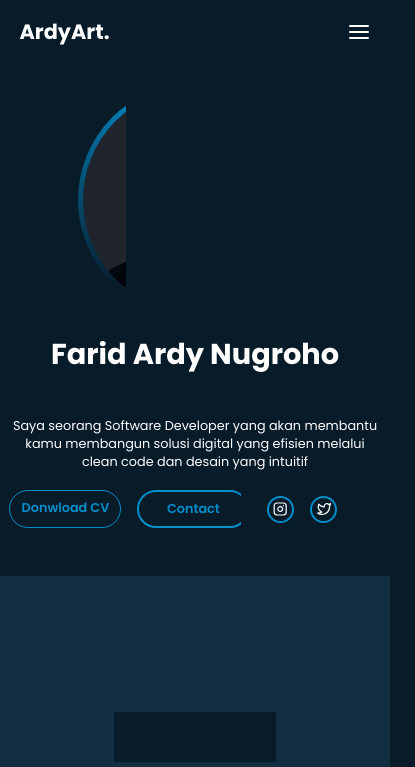
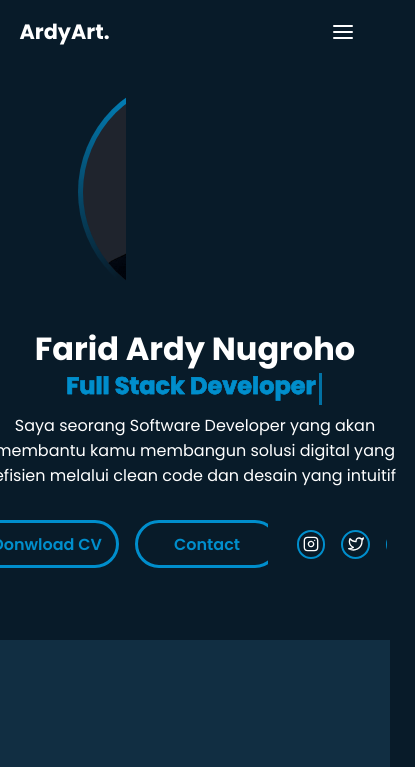
Before and after one commit to faridardynugroho-cloud/portfolio, a plain HTML site: page index.html in a window 390 px wide. Shown: the top 767 px of the page, 415 px wide, since content can reach past the window. Drawn offline with nearby package versions, Linux system fonts and the light colour scheme.

Commit message:
mengatur css dan menambahkan animasi text

```diff
--- a/index.html
+++ b/index.html
@@ -28,7 +28,9 @@
         <span class="animasi" style="--i:3;"></span>
         <div class="home-info">
             <h1>Farid Ardy Nugroho  <span class="animasi" style="--i:4;"></span></h1>
-            <h2 data-text="Full Stack Developer">Full Stack Developer</h2>
+            <div class="text-animasi">
+                <h2 data-text="Full Stack Developer">Full Stack Developer</h2>
+            </div>
             <p>Saya seorang Software Developer yang akan membantu kamu membangun solusi digital yang efisien melalui
                 clean code dan desain yang intuitif  <span class="animasi" style="--i:6;"></span></p>
             <div class="btn-home">
--- a/style.css
+++ b/style.css
@@ -50,7 +50,7 @@ html{
     margin-right: 2rem;
 }
 .navbar .links li a{
-    font-size: 1.2rem;
+    font-size: 1.4rem;
     color: white;
     transition: .5s;
     font-weight: 500;
@@ -71,39 +71,56 @@ html{
 }
 .home-info h1{
     position: relative;
-    font-size: 2.6rem;
+    font-size: 2.9rem;
     color: white;
 }
+.home-info .text-animasi{
+    position: relative;
+    width: 21rem;
+}
 
-.home-info h2 {
-    position: relative;
-    font-size: 3rem;
-    color: #008ECC;
+.home-info .text-animasi h2 {
+    font-size: 2rem;
+    color: transparent;
     -webkit-text-stroke: .5px #008ECC;
     background-image: linear-gradient(#008ECC, #008ECC);
     background-position: 0 0;
-    animation: display-text 6s linear infinite;
-    animation-delay: calc(-3s * var(--i));
-
+    background-repeat: no-repeat;
+    -webkit-background-clip: text;
+    animation: display-text 5s linear infinite;
+    animation-delay: 2s;
 }
-.home-info h2::before{
+.home-info .text-animasi h2::before{
     content: '';
     position: absolute;
     top: 0;
     left: 0;
     width: 0;
     height: 100%;
-    border-right: 2px solid #008ECC;
+    border-right: 3px solid #008ECC;
     z-index: -1;
-
+    animation: displayCursorText 5s linear infinite;
+    animation-delay: 2s;
 }
 
 @keyframes display-text{
     0%,
     10%,
     100%{
-        opacity: 0;
-    };
+        background-position: -21rem 0;
+    }
+    65%,
+    85%{
+        background-position: 0 0;
+    }
+}
+
+@keyframes displayCursorText{
+    0%,
+    10%,
+    100%{
+        width: 0;
+    }
     65%,
     78%,
     85%{
@@ -117,39 +134,19 @@ html{
 
 
 }
-.home-info h2 span::before{
-    content: attr(data-text);
-    position: absolute;
-    width: 0;
-    border-right: .2rem solid #008ECC;
-    color: #008ECC;
-    white-space: nowrap;
-    overflow: hidden;
-    animation: fill-text 4s linear infinite;
 
-}
-@keyframes fill-text{
-    10%,
-    100%{
-        width: 0;
-    }
-    70%,
-    90%{
-        width: 100%;
-    }
-}
 .home-info p{
     position: relative;
     color: white;
-    font-size: 0.9rem;
-    margin: 1rem 0 1.2rem;
+    font-size: 1.2rem;
+    margin: .5rem 0 1.2rem;
     width: 100%;
-    margin-top: -3px;
 }
 .btn-home{
     display: flex;
     align-items: center;
     gap: 1.1rem;
+    margin-top: 1.5rem;
 }
 .btn-atas{
     position: relative;
@@ -165,16 +162,18 @@ html{
     position: relative;
     display: flex;
     justify-content: center;
+    align-items: center;
     background-color: transparent;
     padding: .5rem .6rem;
     color: #008ECC;
     border-radius: 5rem;
-    border: 3px solid #008ECC;
+    border: 4px solid #008ECC;
     box-shadow: none;
     font-size: 1rem;
     font-weight: 600;
     transition: 0.5s;
-    width: 9rem;
+    width: 9.5rem;
+    height: 3rem;
 }
 .btn-cv:hover{
     background-color: #008ECC;
@@ -185,15 +184,21 @@ html{
 .btn-contact{
     position: relative;
     display: inline-block;
+    display: flex;
+    justify-content: center;
+    align-items: center;
+    background-color: transparent;
     background-color: transparent;
     padding: .5rem 2rem;
     color: #008ECC;
     border-radius: 5rem;
-    border: 3px solid #008ECC;
+    border: 4px solid #008ECC;
     box-shadow: none;
     font-size: 1rem;
     font-weight: 600;
     transition: 0.5s;
+    width: 9.5rem;
+    height: 3rem;
 }
 .btn-contact:hover{
     background-color: #008ECC;
@@ -515,6 +520,7 @@ span{
 }
 .project-content .result p{
     text-align: justify;
+    font-size: 1rem;
 }
  .github{
     position: absolute;
@@ -619,166 +625,6 @@ footer{
     }
  }
 
-@media (max-width: 576px) {
-    .navbar{
-        padding:1rem 5%;
-        width: 100%;
-    }
-    .logo{
-        font-size: 1.5rem;
-    }
-    .navbar .links{
-        display: none;
-        flex-direction: column;
-        gap: 15px;
-        position: absolute;
-        top: 4.6rem;
-        left: 0;
-        background: #081B29;
-        border-radius: .6rem;
-        width: 100%;
-        transition: .25s ease;
-
-    }
-    .navbar .links li{
-        text-align: center;
-    }
-    .navbar .links.active{
-        display: flex;
-    }
-     .links .animasi{
-        animation: showRight 1s ease forwards;
-        animation-delay: 0s;
-     }
-    .menu-nav{
-        display: flex;
-    }
-    .home{
-        flex-direction: column;
-        padding-top: 5rem;
-        gap: 1rem;
-        height: 100%;
-        width: 100%;
-    }
-    .home-info h1{
-        font-size: 1.5rem;
-        text-align: center;
-    }
-    .home-info h2{
-        font-size: 1.1rem;
-        display: flex;
-        justify-content: center;
-        padding-top: 10px;
-    }
-    .home-info p{
-        font-size: .7rem;
-        margin-top: -.10px;
-        text-align: center;
-    }
-    .btn-home{
-        justify-content: center;
-        margin-bottom: 3rem;
-    }
-    .btn-cv{
-        font-size: 0.7rem ;
-        border: .1rem solid #008ECC;
-    }
-    .btn-contact{
-        font-size: 0.7rem;
-        padding: .5rem 1.4rem;
-        border: 2px solid #008ECC;
-    }
-    .sosmed{
-        width: 1.5rem;
-        height: 1.5rem;
-    }
-    .icons{
-        width: .8rem;
-    }
-    .home-info{
-        order: 2;
-    }
-    .home-img{
-        order:1;
-    }
-    .home-img .img-box{
-        width: 60vw;
-        height: 60vw;
-    }
-    .about .heading{
-        margin-top: 4.1rem;
-        font-size: 2rem;
-    }
-    .img-about{
-        width: 10rem;
-        height: 10rem;
-    }
-    .about h3{
-        font-size: 1.2rem;
-    }
-    .about p{
-        padding: 0 1.5rem;
-        font-size: .9rem;
-        text-align: justify;
-    }
-    .skills{
-        padding-top: 5rem;
-    }
-    .skills .heading{
-        font-size: 2rem;
-    }
-    .skills .skill-row{
-        margin-top: 3rem;
-        gap: 1rem;
-        flex-direction: column;
-    }
-    .skill-row .skill-column{
-        flex: 1 1 5rem;
-    }
-    .skill-content .progres h3 img{
-        width: 2rem;
-    }
-    .skill-content .progres h3{
-        font-size: 1.2rem;
-    }
-    .progres .bar{
-        height: 2rem;
-    }
-    .project{
-        padding-top: 4.2rem;
-    }
-    .project .heading{
-        font-size: 2rem;
-    }
-    .project .project-row{
-        gap: 0;
-        flex-direction: column;
-        margin-top: 20px;
-    }
-    .project-column{
-        flex: 1 1 2rem;
-    }
-    .project-content .result h3{
-        font-size: 1.3rem;
-    }
-    .project-content img{
-        width: 10rem;
-        height: 10rem;
-    }
-    .project-content .result p{
-        font-size: .8rem;
-    }
-    .copyright{
-        font-size: .8rem;
-        padding-left: 5rem;
-    }
-    .btn-back{
-        margin-right: 5rem;
-        width: 2rem;
-        height: 2.3rem;
-    }
-}
-
 @media (max-width: 768px) {
     .navbar{
         padding:1rem 5%;
@@ -788,44 +634,61 @@ footer{
         font-size: 1.9rem;
     }
     .home{
-        padding-top: 5.5rem;
+        padding-top: 6.5rem;
         gap: 1rem;
         height: 100%;
         width: 100%;
+        padding-bottom: 3rem;
     }
     .home-info h1{
-        font-size: 1.8rem;
-    }
-    .home-info h2{
-        font-size: 1.3rem;
-        padding-top: 10px;
+        font-size: 2.1rem;
     }
     .home-info p{
-        font-size: .8rem;
-        margin-top: -.10px;
+        font-size: 1rem;
+        margin-top: 1.5rem;
+    }
+    .home-info .text-animasi{
+        display: flex;
+        justify-content: center;
+        align-items: center;
+        width: 20rem;
+        height: 2.3rem;
+    }
+    .home-info .text-animasi h2{
+        font-size: 1.9rem;
+
     }
     .btn-home{
         margin-bottom: 2rem;
     }
+    .btn-atas{
+        justify-content: center;
+        align-items: center;
+        height: 4rem;
+    }
+    .btn-bawah{
+        justify-content: center;
+        align-items: center;
+        height: 4rem;
+    }
     .btn-cv{
-        font-size: .8rem ;
-        border: .1rem solid #008ECC;
-        width: 7rem;
+        font-size: 1rem ;
+        border: 2px solid #008ECC;
     }
     .btn-contact{
-        font-size: 0.8rem;
+        font-size: 1rem;
         padding: .5rem 1.4rem;
         border: 2px solid #008ECC;
-        width: 7rem;
+        width: 9rem;
         justify-content: center;
         display: flex;
     }
     .sosmed{
-        width: 1.7rem;
-        height: 1.7rem;
+        width: 1.8rem;
+        height: 1.8rem;
     }
     .icons{
-        width: .9rem;
+        width: 1rem;
     }
     .home-img{
         margin-top: -.3rem;
@@ -906,6 +769,207 @@ footer{
     }
 }
 
+@media (max-width: 576px) {
+    .navbar{
+        padding:1rem 5%;
+        width: 100%;
+    }
+    .logo{
+        font-size: 1.8rem;
+    }
+    .navbar .links{
+        display: none;
+        flex-direction: column;
+        gap: 15px;
+        position: absolute;
+        top: 4.6rem;
+        left: 0;
+        background: #081B29;
+        border-radius: .6rem;
+        width: 100%;
+        transition: .25s ease;
+
+    }
+    .menu-nav {
+        padding-right: 1rem;
+    }
+    .navbar .links li{
+        text-align: center;
+    }
+    .navbar .links.active{
+        display: flex;
+    }
+     .links .animasi{
+        animation: showRight 1s ease forwards;
+        animation-delay: 0s;
+     }
+    .menu-nav{
+        display: flex;
+    }
+    .home{
+        flex-direction: column;
+        padding-top: 5rem;
+        gap: 1rem;
+        height: 100%;
+        width: 100%;
+        padding-bottom: 2rem;
+    }
+    .home-info .text-animasi {
+        display: flex;
+        justify-content: center;
+        align-items: center;
+        width: 19rem;
+        margin-left: 4.2rem;
+        height: 1.5rem;
+    }
+    .home-info .text-animasi h2{
+        font-size: 1.8rem;
+        animation: display-text 5s linear infinite;
+        animation-delay: 2s;
+
+    }
+    .home-info .text-animasi h2::before{
+        padding-top: 0.5rem;
+    }
+    @keyframes display-text{
+    0%,
+    10%,
+    100%{
+        background-position: -19rem 0;
+    }
+    65%,
+    85%{
+        background-position: 0 0;
+    }
+}
+    .home-info h1{
+        font-size: 2rem;
+        text-align: center;
+    }
+    .home-info p{
+        font-size: 1rem;
+        margin-top: 1.5rem;
+        text-align: center;
+    }
+    .btn-home{
+        justify-content: center;
+        margin-bottom: 3rem;
+    }
+    .btn-atas{
+        justify-content: center;
+        align-items: center;
+        height: 4rem;
+    }
+    .btn-bawah{
+        justify-content: center;
+        align-items: center;
+        height: 4rem;
+    }
+    .btn-cv{
+        font-size:1rem ;
+        border: 3px solid #008ECC;
+        height: 3rem;
+        width: 9rem;
+    }
+    .btn-contact{
+        font-size: 1rem;
+        padding: .5rem 1.4rem;
+        border: 3px solid #008ECC;
+        height: 3rem;
+         width: 9rem;
+    }
+    .sosmed{
+        width: 1.8rem;
+        height: 1.8rem;
+    }
+    .icons{
+        width: 1rem;
+    }
+    .home-info{
+        order: 2;
+    }
+    .home-img{
+        order:1;
+    }
+    .home-img .img-box{
+        width: 60vw;
+        height: 60vw;
+    }
+
+    .about .heading{
+        margin-top: -1rem;
+        font-size: 2.3rem;
+    }
+    .img-about{
+        width: 10rem;
+        height: 10rem;
+    }
+    .about h3{
+        font-size: 1.5rem;
+    }
+    .about p{
+        padding: 0 1.5rem;
+        font-size: 1rem;
+        text-align: justify;
+    }
+    .skills{
+        padding-top: 5rem;
+    }
+    .skills .heading{
+        font-size: 2.3rem;
+    }
+    .skills .skill-row{
+        margin-top: 3rem;
+        gap: 1rem;
+        flex-direction: column;
+    }
+    .skill-row .skill-column{
+        flex: 1 1 5rem;
+    }
+    .skill-content .progres h3 img{
+        width: 2rem;
+    }
+    .skill-content .progres h3{
+        font-size: 1.2rem;
+    }
+    .progres .bar{
+        height: 2rem;
+    }
+    .project{
+        padding-top: 4.2rem;
+    }
+    .project .heading{
+        font-size: 2rem;
+    }
+    .project .project-row{
+        gap: 0;
+        flex-direction: column;
+        margin-top: 20px;
+    }
+    .project-column{
+        flex: 1 1 2rem;
+    }
+    .project-content .result h3{
+        font-size: 1.3rem;
+    }
+    .project-content img{
+        width: 10rem;
+        height: 10rem;
+    }
+    .project-content .result p{
+        font-size: .8rem;
+    }
+    .copyright{
+        font-size: .8rem;
+        padding-left: 5rem;
+    }
+    .btn-back{
+        margin-right: 5rem;
+        width: 2rem;
+        height: 2.3rem;
+    }
+}
+
 @media (max-width: 458px) {
     .navbar .links{
         top: 3.9rem;
@@ -918,6 +982,55 @@ footer{
     }
     .home{
         padding-bottom: 1rem;
+    }
+    .home-info .text-animasi {
+        display: flex;
+        justify-content: center;
+        align-items: center;
+        width: 16rem;
+        margin-left: 5.5rem;
+        height: 1.5rem;
+    }
+    .home-info .text-animasi h2{
+        font-size: 1.5rem;
+        animation: display-text 5s linear infinite;
+        animation-delay: 2s;
+
+    }
+    .home-info .text-animasi h2::before{
+        padding-top: 0.5rem;
+    }
+    @keyframes display-text{
+    0%,
+    10%,
+    100%{
+        background-position: -16rem 0;
+    }
+    65%,
+    85%{
+        background-position: 0 0;
+    }
+}
+
+    .home-info p{
+        margin-top: 1rem;
+    }
+    .btn-atas{
+        justify-content: center;
+        align-items: center;
+        height: 4rem;
+    }
+    .btn-bawah{
+        justify-content: center;
+        align-items: center;
+        height: 4rem;
+    }
+    .btn-cv{
+        height: 3rem;
+        border: 3px solid #008ECC;
+    }
+    .btn-contact{
+        height: 3rem;
     }
     .home-img .img-box{
         width: 60vw;
```
